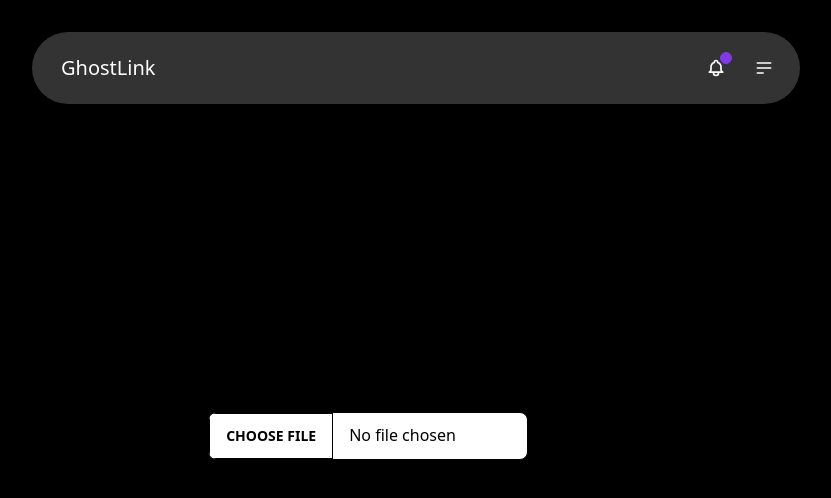
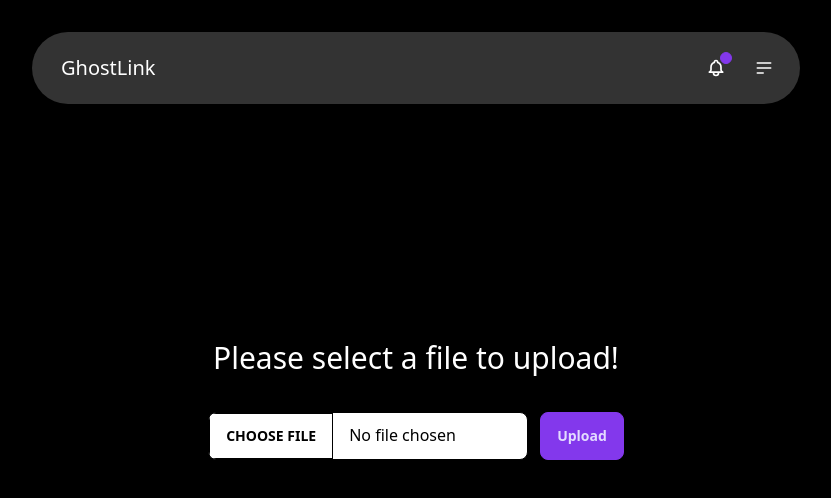
Before and after one commit to justinklee1253/ghostlink, a Next.js app in the folder ghostlink-frontend/: page /uploadFile in a window 1280 px wide. Shown: the top 498 px of the page, without its empty margins (224-1055 px from the left). Built offline with nearby package versions, Linux system fonts and the light colour scheme.

Commit message:
text white

```diff
--- a/ghostlink-frontend/src/components/FileUpload/FileUpload.tsx
+++ b/ghostlink-frontend/src/components/FileUpload/FileUpload.tsx
@@ -26,10 +26,13 @@
       const formData = new FormData();
       formData.append("videoFile", selectedFile);
 
-      const response = await fetch(`${process.env.NEXT_PUBLIC_API_URL}/api/upload`, {
-        method: "POST",
-        body: formData,
-      });
+      const response = await fetch(
+        `${process.env.NEXT_PUBLIC_API_URL}/api/upload`,
+        {
+          method: "POST",
+          body: formData,
+        }
+      );
 
       if (response.ok) {
         setTimeout(() => {
@@ -57,7 +60,9 @@
 
   return (
     <div className="flex flex-col items-center w-full">
-      <h1 className="text-3xl text-center">Please select a file to upload!</h1>
+      <h1 className="text-3xl text-center text-white">
+        Please select a file to upload!
+      </h1>
       <div className="flex flex-row items-center justify-center mt-9 w-full max-w-md">
         <input
           type="file"
@@ -66,7 +71,7 @@
           disabled={status !== "" && status !== "Completed!"} // Disable during upload
         />
         <button
-          className="btn btn-ghost ml-3"
+          className="btn btn-primary ml-3"
           onClick={handleFileSubmit}
           disabled={status !== "" && status !== "Completed!"}
         >
@@ -76,9 +81,7 @@
 
       {status !== "" && status !== "Completed!" && (
         <div className="w-full bg-gray-200 rounded-full mt-6 max-w-md h-6">
-          <div
-            className="bg-blue-600 text-xs font-medium text-blue-100 text-center p-0.5 leading-none rounded-full h-full animate-loading"
-          >
+          <div className="bg-blue-600 text-xs font-medium text-blue-100 text-center p-0.5 leading-none rounded-full h-full animate-loading">
             {status}
           </div>
         </div>
@@ -86,8 +89,10 @@
 
       {linkedinPost && (
         <div className="mt-6 w-full max-w-2xl text-center">
-          <h2 className="text-xl font-bold">Generated LinkedIn Post:</h2>
-          <p className="mt-4 text-justify">{linkedinPost}</p>
+          <h2 className="text-xl font-bold text-white ">
+            Generated LinkedIn Post:
+          </h2>
+          <p className="mt-4 text-justify text-white ">{linkedinPost}</p>
         </div>
       )}
     </div>
```
